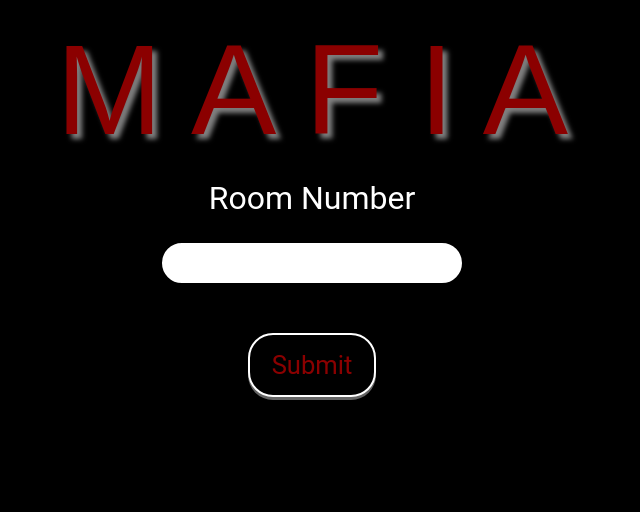
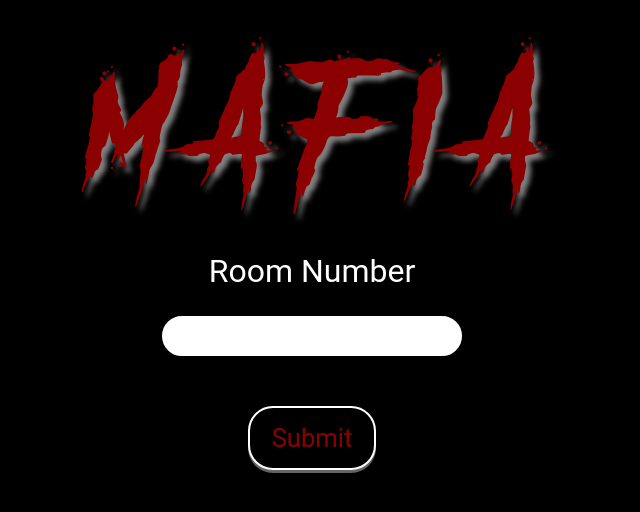
Before and after one commit to JonDoucette/Mafia-Site, a website: page frontend/index.html in a window 1280 px wide. Shown: the whole page, without its empty margins (328-968 px from the left). Drawn offline with nearby package versions, Linux system fonts and the light colour scheme; no server answers.

Commit message:
Fixing title font

```diff
--- a/frontend/stylesheets/main.css
+++ b/frontend/stylesheets/main.css
@@ -1,6 +1,6 @@
 @font-face {
-    font-family: AnotherDanger;
-    src:local('../frontend/fonts/AnotherDanger.otf');
+    font-family: 'AnotherDanger';
+    src:url('/frontend/fonts/AnotherDanger.otf');
 }
 
 @media only screen and (min-width: 600px) {
```
